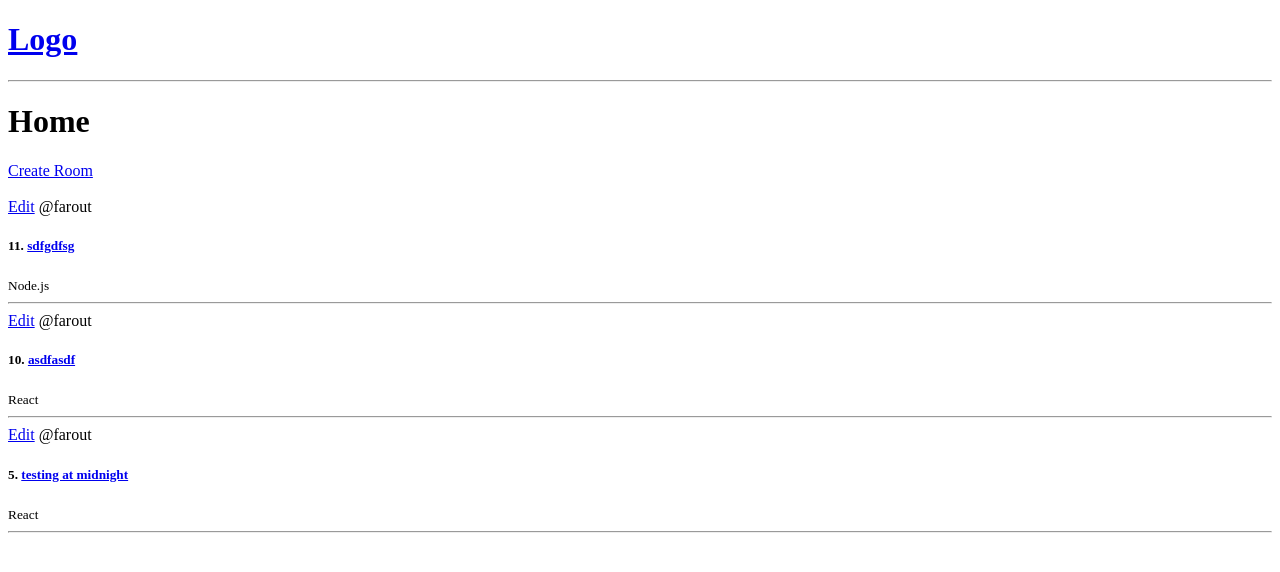
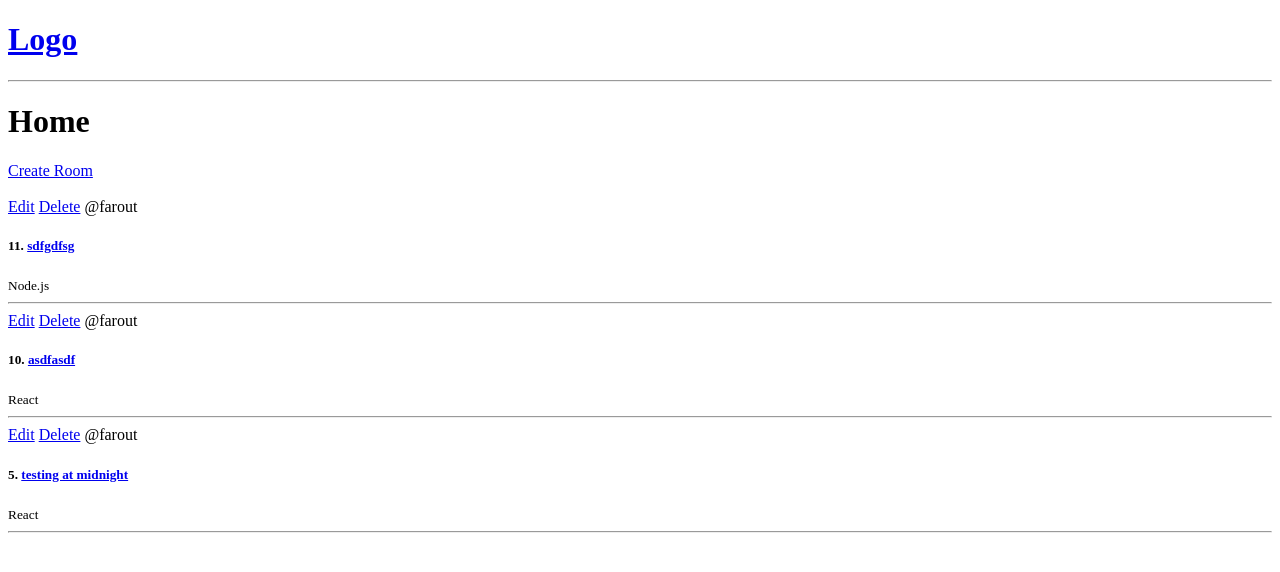
Before and after one commit to farout101/Uni_Geeks_xD, a Django app: page / in a window 1280 px wide. Shown: the top 572 px of the page. Run offline with Django 5.2, Linux system fonts and the light colour scheme; data comes from the database, SQL or seed files in the repository; both versions use the stored data as it was after the commit.

Commit message:
Add deleteRoom view, URL, and confirmation template

```diff
--- a/project/templates/project/home.html
+++ b/project/templates/project/home.html
@@ -14,6 +14,7 @@
         <div>
 
             <a href="{% url "update-room" room.id %}">Edit</a>
+            <a href="{% url "delete-room" room.id %}">Delete</a>
             <span>@{{room.host.username}}</span>
             <h5>{{room.id}}. <a href="{% url 'room' room.id %}">{{room.name}}</a></h5>
             <small>{{room.topic.name}}</small>
--- a/project/urls.py
+++ b/project/urls.py
@@ -7,4 +7,5 @@ urlpatterns = [
     path("room/<str:pk>", views.room, name="room"),
     path("create-room/", views.createRoom, name="create-room"),
     path("update-room/<str:pk>", views.updateRoom, name="update-room"),
+    path("delete-room/<str:pk>", views.deleteRoom, name="delete-room"),
 ]
--- a/project/views.py
+++ b/project/views.py
@@ -48,3 +48,10 @@ def updateRoom(request, pk):
 
     context = {'form' : form }
     return render(request, 'project/room_form.html', context)
+
+def deleteRoom(request, pk):
+    room = Room.objects.get(id=pk)
+    if request.method == 'POST':
+        room.delete()
+        return redirect('home')
+    return render(request, 'project/delete.html', {'obj': room})
--- a/templates/main.html
+++ b/templates/main.html
@@ -11,7 +11,6 @@
 
     {% block content %}
 
-
     {% endblock content %}
 
 </body>
```
Also changed, not shown: project/templates/project/delete.html (added, +12 -0 lines), db.sqlite3.
